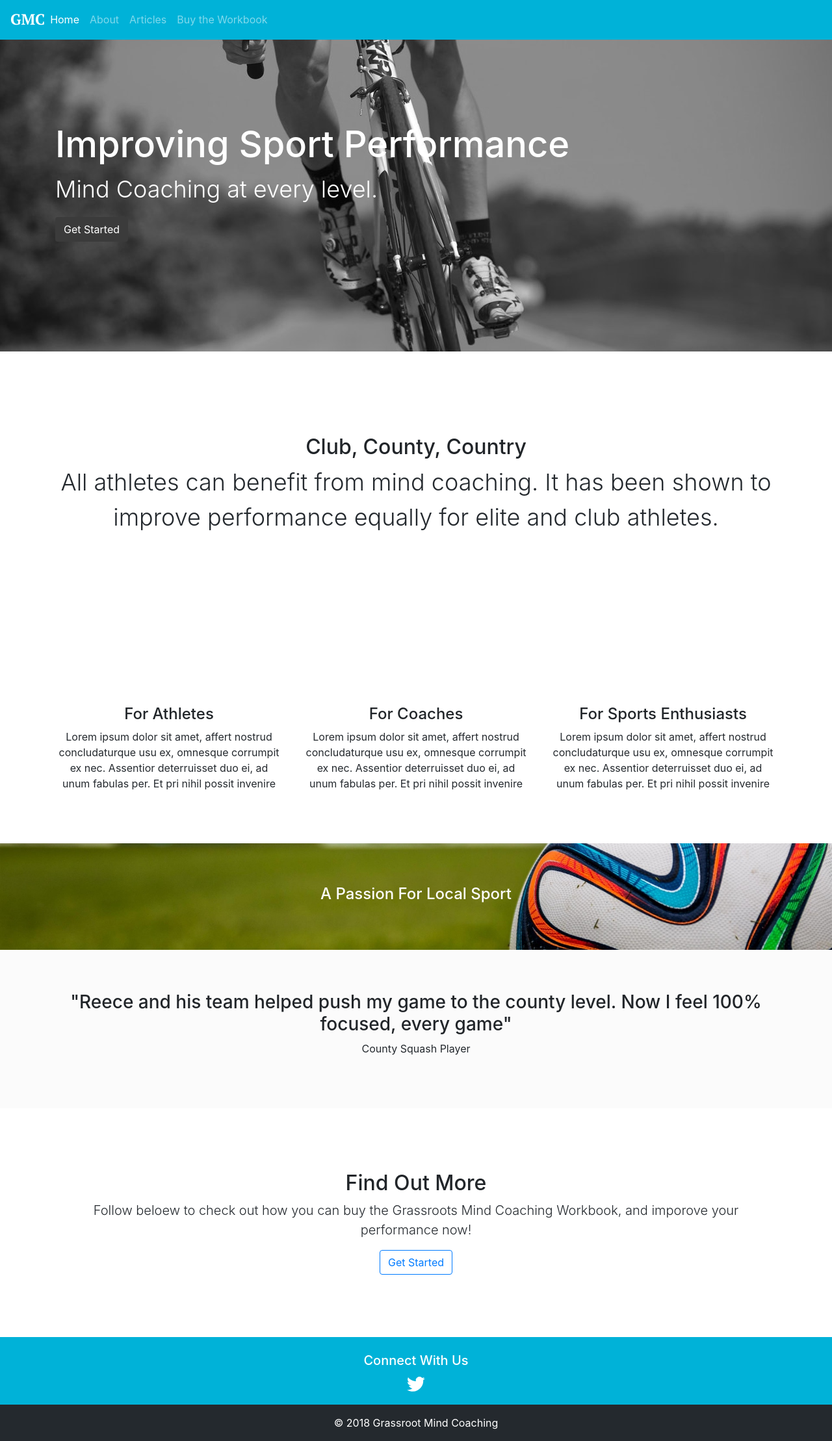
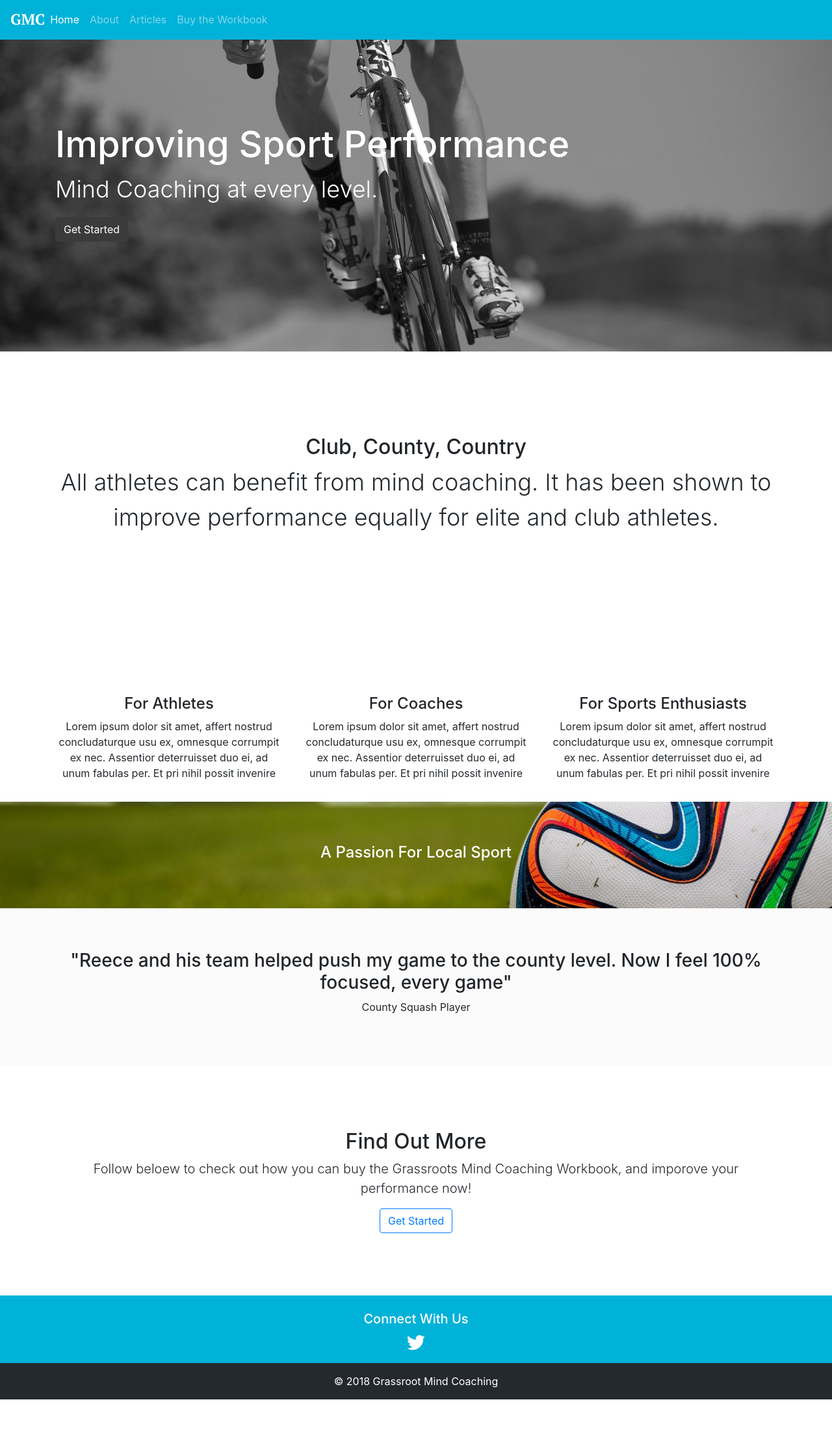
Before and after one commit to krussll/etsysimplicity, a Jekyll site: the page built from index.md, in a window 1280 px wide. Shown: the whole page at 65% size. Built offline with Jekyll 4.4.1, drawn with Linux system fonts in a browser that asks for light colours; nearby versions of some CDN libraries; after the commit the page ends 2154 px from its top, so only the background shows below that.

Commit message:
Update home.html

```diff
--- a/_layouts/home.html
+++ b/_layouts/home.html
@@ -21,7 +21,7 @@
       </div>
     </div>
 
-    <div class="container my-md-5">
+    <div class="container">
       <div class="row">
         <div class="col-xs-6 col-lg-4 my-3 text-center">
           <div>
```
